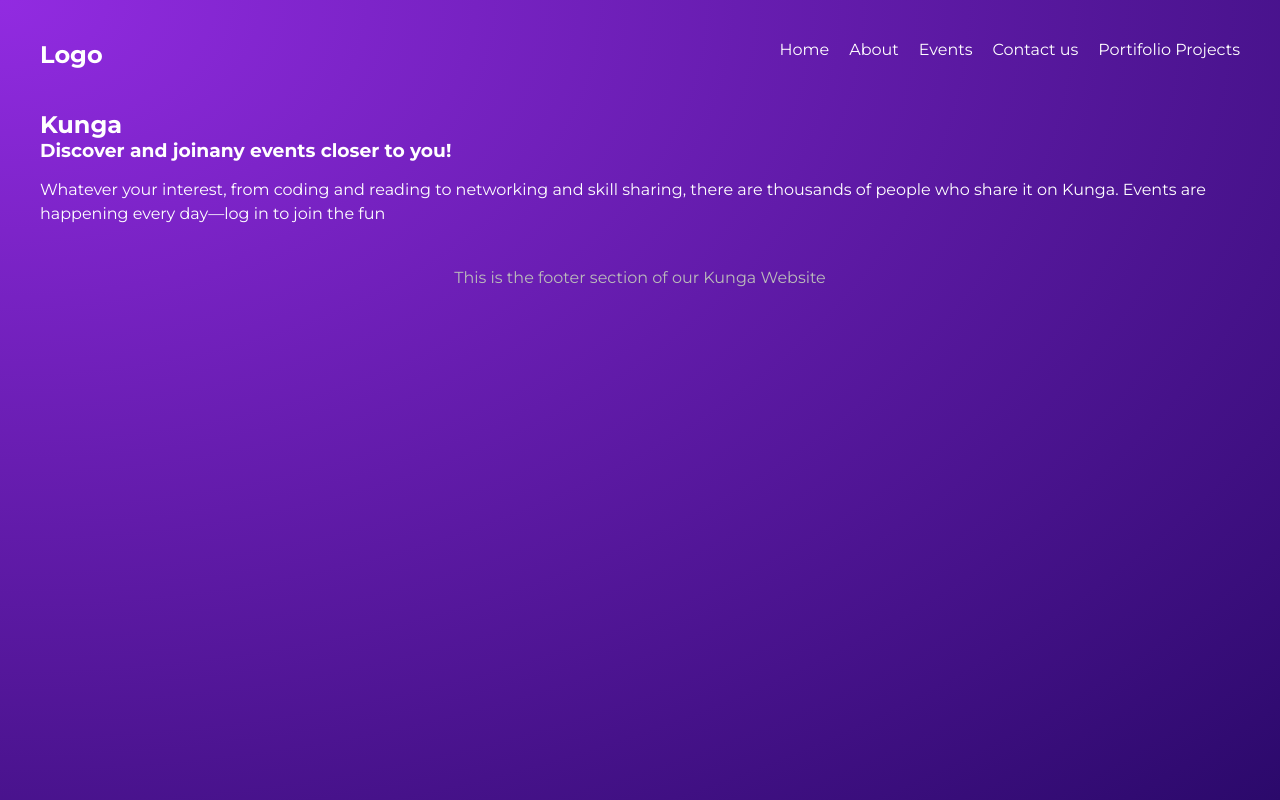
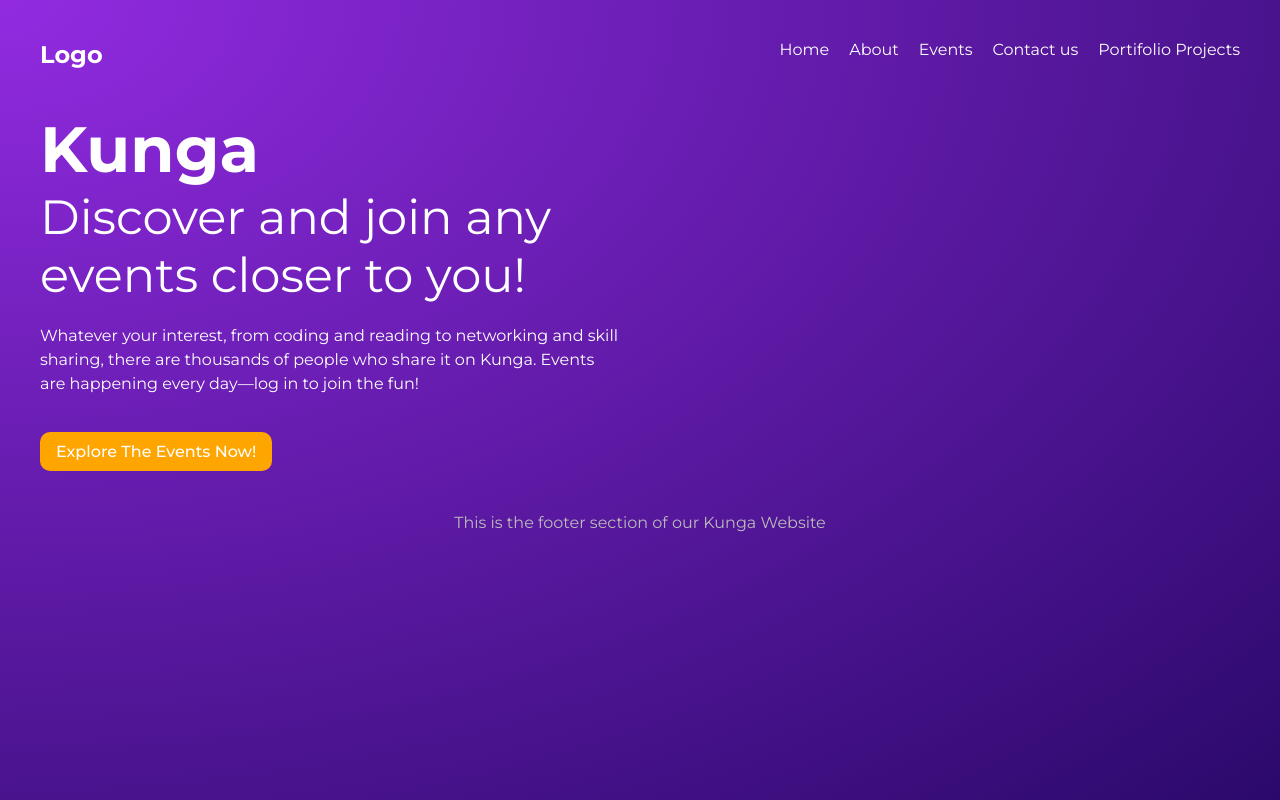
Before and after one commit to mosespace/Kunga, a Gatsby site: page / in a window 1280 px wide. Built offline with nearby package versions, Linux system fonts and the light colour scheme; Gatsby itself is replaced by a stand-in of ours.

Commit message:
feat: added button to the index

```diff
--- a/src/pages/index.js
+++ b/src/pages/index.js
@@ -1,16 +1,20 @@
 import React from 'react'
 import Layout from '../components/Layout';
+import * as styles from "../styles/home.module.css"
 
 export default function Home(){
   return (
     <Layout>
-      <section>
+      <section className={styles.header}>
         <div>
           <h2>Kunga</h2>
-          <h3>Discover and joinany events closer to you!</h3>
+          <h3>Discover and join any events closer to you!</h3>
 
-          <p>Whatever your interest, from coding and reading to networking and skill sharing, there are thousands of people who share it on <code>Kunga</code>. Events are happening every day—log in to join the fun</p>
+          <p>Whatever your interest, from coding and reading to networking and skill sharing, there are thousands of people who share it on <code>Kunga</code>. Events are happening every day—log in to join the fun!</p>
+
+          <a className={styles.btn} href="/events">Explore The Events Now!</a>
         </div>
+
       </section>
     </Layout>
   )
```
